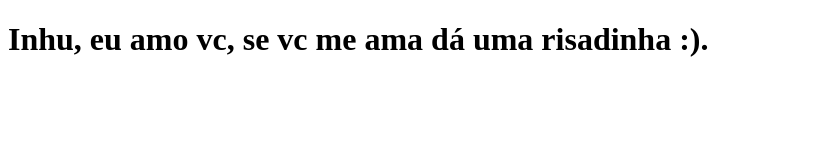
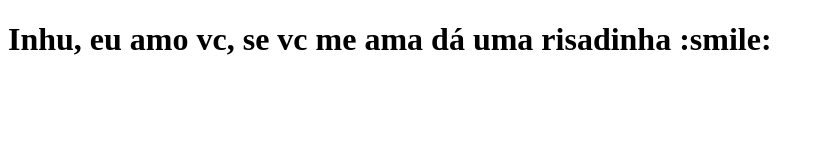
Before and after one commit to elisangelarocha78/estudo-dev, a Next.js app: page / in a window 1280 px wide. Shown: the top 160 px of the page, without its empty margins (0-823 px from the left). Built offline with nearby package versions, Linux system fonts and the light colour scheme.

Commit message:
Frase com emogi

```diff
--- a/pages/index.js
+++ b/pages/index.js
@@ -1,5 +1,5 @@
 function Home () {
-    return <h1>Inhu, eu amo vc, se vc me ama dá uma risadinha :).</h1>
+    return <h1>Inhu, eu amo vc, se vc me ama dá uma risadinha :smile: </h1>
 }
 
 export default Home;
```
